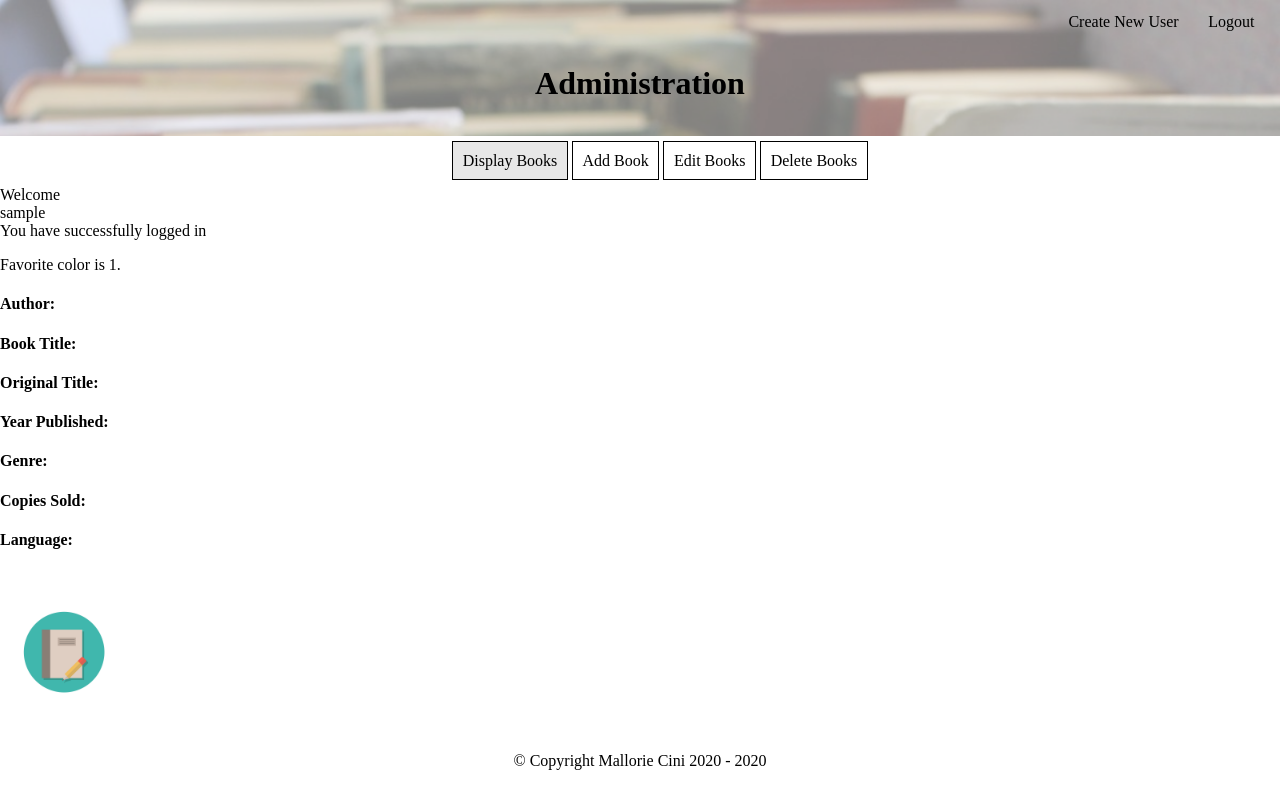
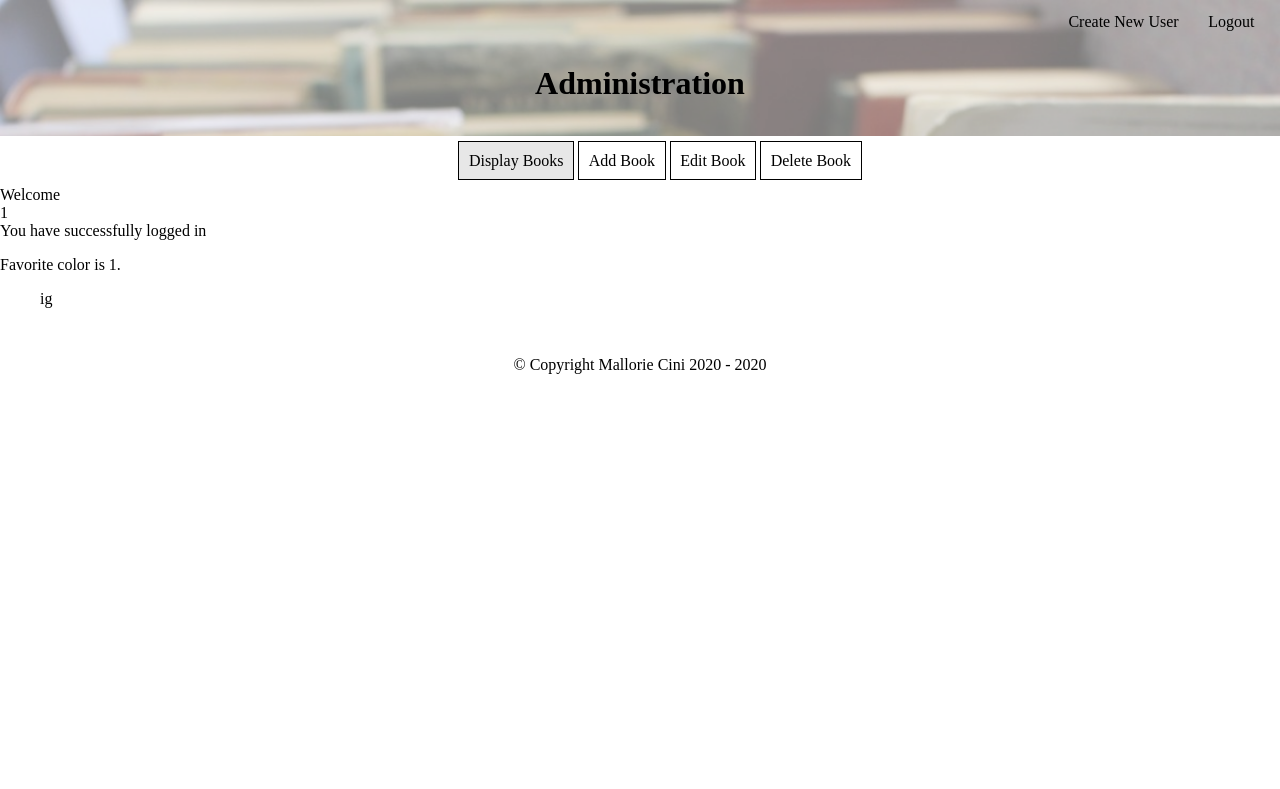
Before and after one commit to theavidcoder24/booksProject, a PHP site: page /homepage.php in a window 1280 px wide. Shown: the top 789 px of the page. After the commit the page ends 374 px from the top, so only its background shows below. Run offline with PHP 8.4, Linux system fonts and the light colour scheme; the visitor is signed in with stand-in values (Sample User, id 1); tables that the repository leaves empty or names only in its code hold one stand-in row (values such as "Sample post"); data that the repository does not hold is empty.

Commit message:
commit i guess

```diff
--- a/controller/bookFormProcess.php
+++ b/controller/bookFormProcess.php
@@ -27,6 +27,9 @@ if (!empty([$_POST])) {
     // funtion call
     addBook($authName, $authSur, $nationality, $birthYear, $deathYear, $bookTitle, $originalTitle, $yearOfPublication, $genre, $millionsSold, $languageWritten, $coverImage, $bookPlot, $bookPlotSrc);
     echo "New row inserted";
+     // this will be the page the user enters record successfully
+     header('Location: ../homepage.php');
 } else {
     echo "Record couldn't be inserted";
+    $error_message = $e->getMessage();
 }
--- a/controller/loginProcess.php
+++ b/controller/loginProcess.php
@@ -15,7 +15,8 @@ if (!empty($_POST)) {
     $row = $stmt->fetch();
     if (password_verify($password, $row['password'])) {
         // assign session variables
-        $_SESSION['login'] = $row['user'];
+        $_SESSION['login'] = true;
+        $_SESSION['username'] = $row['username'];
         $_SESSION['LoginID'] = $row['LoginID'];
         $_SESSION["accessrights"] = $row["accessRights"];
         $_SESSION['userID'] = $row['userID'];
--- a/homepage.php
+++ b/homepage.php
@@ -28,8 +28,8 @@ session_start();
         <ul>
             <li><a href="#" class="active">Display Books</a></li>
             <li><a href="view/pages/addBookForm.html">Add Book</a></li>
-            <li><a href="view/pages/editBooks.php">Edit Books</a></li>
-            <li><a href="view/pages/deleteBooks.php">Delete Books</a></li>
+            <li><a href="view/pages/editBooks.php">Edit Book</a></li>
+            <li><a href="view/pages/deleteBooks.php">Delete Book</a></li>
         </ul>
     </nav>
     <main>
@@ -40,9 +40,28 @@ session_start();
         ?>
         <div id="displayDatabase">
             <?php
-            require("model/displayBooks.php");
-            ?>
+            include("model/connectionDB.php");
+            $pdo = new PDO("mysql:host=$servername;dbname=dbbooksproject", $dbusername, $dbpassword);
+            $query = "SELECT * FROM author INNER JOIN book ON author.AuthorID = book.BookID";
+
+            $data = $pdo->query($query);
+            // fetch data one by one using query() method
+
+            foreach ($data as $row) {?>
+            <div class="container">
+                <div class="data">
+                    <figure>
+                        ig
+                    </figure>
+
+                </div>
+
+            </div>
         </div>
+    <?php
+            }
+
+    ?>
     </main>
     <footer>
         <div class="copyright">
--- a/model/displayBooks.php
+++ b/model/displayBooks.php
@@ -1,23 +1,25 @@
 <?php
-require("model/connectionDB.php");
+require("connectionDB.php");
 $pdo = new PDO("mysql:host=$servername;dbname=dbbooksproject", $dbusername, $dbpassword);
 $query = "SELECT * FROM author INNER JOIN book ON author.AuthorID = book.BookID";
 
-$d = $pdo->query($query);
+$data = $pdo->query($query);
 // fetch data one by one using query() method
 
-foreach ($d as $data) { // here d is a pdo query and append data inside $data variable
-    echo '<h4>Author: </h4>' . $data['Name'] . $data['Surname'];
-    echo '<h4>Book Title: </h4>' . $data['BookTitle'];
-    echo '<h4>Original Title: </h4>' . $data['OriginalTitle'];
-    echo '<h4>Year Published: </h4>' . $data['YearofPublication'];
-    echo '<h4>Genre: </h4>' . $data['Genre'];
-    echo '<h4>Copies Sold: </h4>' . $data['MillionsSold'];
-    echo '<h4>Language: </h4>' . $data['LanguageWritten'];
-
-    if ($data['coverImagePath'] == null) {
+foreach ($data as $row) { // d is a pdo query and append data inside $data variable
+    // If no image is set display the default
+    if ($row['coverImagePath'] == null) {
         echo '<br><img id="defultImg" src="view/images/defaultImage.png">';
     } else {
-        echo '<img src="view/images/' . $data['coverImagePath'] . '">';
+        echo '<img src="view/images/' . $row['coverImagePath'] . '">';
     }
+    echo '<h4>Author: </h4>' . $row['Name'] . ' ' . $row['Surname'];
+    echo '<h4>Book Title: </h4>' . $row['BookTitle'];
+    echo '<h4>Year Published: </h4>' . $row['YearofPublication'];
+    echo '<h4>Copies Sold: </h4>' . $row['MillionsSold'] . '<br>';
+    echo '<br>';
+
+    echo '<a style="background-color:rgb(70, 70, 251)"; href="view/pages/editBooks.php" id="editLink">EDIT</a>';
+    echo '<a style="background-color:rgb(245, 44, 44)"; href="view/pages/deleteBooks.php" id="delLink">DELETE</a>';
+    echo '<br>';
 }
--- a/model/userFunctions.php
+++ b/model/userFunctions.php
@@ -15,11 +15,15 @@ function newUser($username, $password, $accessrights, $firstname, $lastname, $em
         // last inserted = loginID
         $lastloginID = $conn->lastInsertId();
 
+        // last inserted = userID
+        $lastuserID = $conn->lastInsertId();
+
         $stmt = $conn->prepare("INSERT INTO users(firstName, lastName, email, loginID)
         VALUES (:firstname, :lastname, :email, :loginID)");
         $stmt->bindValue(':firstname', $firstname);
         $stmt->bindValue(':lastname', $lastname);
         $stmt->bindValue(':email', $email);
+        $stmt->bindValue(':userID', $lastuserID);
         $stmt->bindValue(':loginID', $lastloginID);
         $stmt->execute();
 
@@ -57,4 +61,3 @@ function newUser($username, $password, $accessrights, $firstname, $lastname, $em
 //     }
 //     $conn = null;
 // }
-?>
--- a/view/css/books.css
+++ b/view/css/books.css
@@ -78,3 +78,5 @@ a {
     height: 8em;
     width: 8em;
 }
+
+/* Edit + Delete Button Links */
--- a/view/pages/deleteBooks.php
+++ b/view/pages/deleteBooks.php
@@ -22,8 +22,8 @@
         <ul>
             <li><a href="../../homepage.php">Display Books</a></li>
             <li><a href="addBookForm.html">Add Book</a></li>
-            <li><a href="editBooks.php">Edit Books</a></li>
-            <li><a href="#" class="active">Delete Books</a></li>
+            <li><a href="editBooks.php">Edit Book</a></li>
+            <li><a href="#" class="active">Delete Book</a></li>
         </ul>
     </nav>
     <main>
--- a/view/pages/editBooks.php
+++ b/view/pages/editBooks.php
@@ -15,15 +15,15 @@
             <a href="../../model/logout.php">Logout</a>
         </div>
         <div id="adminTitle">
-            <h1>Administration - Edit Books</h1>
+            <h1>Administration - Edit Book</h1>
         </div>
     </header>
     <nav>
         <ul>
             <li><a href="../../homepage.php">Display Books</a></li>
             <li><a href="addBookForm.html">Add Book</a></li>
-            <li><a href="#" class="active">Edit Books</a></li>
-            <li><a href="deleteBooks.php">Delete Books</a></li>
+            <li><a href="#" class="active">Edit Book</a></li>
+            <li><a href="deleteBooks.php">Delete Book</a></li>
         </ul>
     </nav>
     <main>
```
Also changed, not shown: model/addBookFunction.php (+13 -1 lines), model/deleteBooksFunction.php (+5 -4 lines), view/pages/addBookForm.html (+11 -11 lines), view/images/defaultImage.png.
